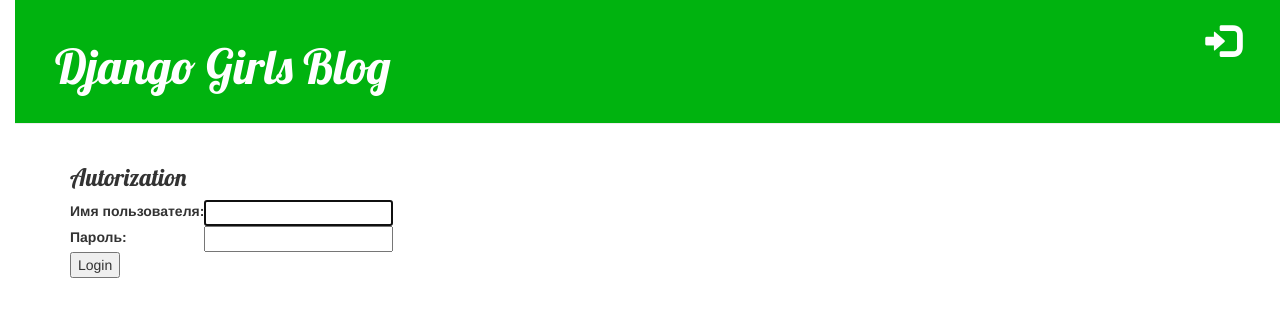
After one commit to AlTrubinov/Django_learning_blog, a Django app: page /accounts/login/ in a window 1280 px wide. The commit adds this page. Shown: the top 317 px of the page. Run offline with Django 4.2, Linux system fonts and the light colour scheme; some libraries are stand-ins or nearby versions.

Commit message:
Added views to users login/logout inside the site.

```diff
--- a/Django_learning_blog/settings.py
+++ b/Django_learning_blog/settings.py
@@ -124,3 +124,5 @@
 # https://docs.djangoproject.com/en/4.0/ref/settings/#default-auto-field
 
 DEFAULT_AUTO_FIELD = 'django.db.models.BigAutoField'
+
+LOGIN_REDIRECT_URL = '/'
--- a/Django_learning_blog/urls.py
+++ b/Django_learning_blog/urls.py
@@ -15,8 +15,11 @@
 """
 from django.contrib import admin
 from django.urls import path, include
+from django.contrib.auth import views
 
 urlpatterns = [
     path('admin/', admin.site.urls),
+    path('accounts/login/', views.LoginView.as_view(), name='login'),
+    path('accounts/logout/', views.LogoutView.as_view(next_page='/'), name='logout'),
     path('', include('blog.urls'))
 ]
--- a/blog/templates/blog/base.html
+++ b/blog/templates/blog/base.html
@@ -13,6 +13,9 @@
             {% if user.is_authenticated %}
                 <a href="{% url 'post_new' %}" class="top-menu"><span class="glyphicon glyphicon-plus"></span></a>
                 <a href="{% url 'post_draft_list' %}" class="top-menu"><span class="glyphicon glyphicon-edit"></span></a>
+                <p class="top-menu">Hello there, {{ user.username }} <small>(<a href="{% url 'logout' %}" class="glyphicon glyphicon-log-out"></a>)</small></p>
+            {% else %}
+                <a href="{% url 'login' %}" class="top-menu"><span class="glyphicon glyphicon-log-in"></span></a>
             {% endif %}
             <h1><a href="/">Django Girls Blog</a></h1>
         </div>
--- /dev/null
+++ b/blog/templates/registration/login.html
@@ -0,0 +1,25 @@
+{% extends 'blog/base.html' %}
+
+{% block content %}
+    {% if form.errors %}
+        <p>Your username and password didn't match. Please try again.</p>
+    {% endif %}
+
+    <form method="post" action="{% url 'login' %}">
+    {% csrf_token %}
+        <h3>Autorization</h3>
+        <table>
+        <tr>
+            <td>{{ form.username.label_tag }}</td>
+            <td>{{ form.username }}</td>
+        </tr>
+        <tr>
+            <td>{{ form.password.label_tag }}</td>
+            <td>{{ form.password }}</td>
+        </tr>
+        </table>
+
+        <input type="submit" value="Login" />
+        <input type="hidden" name="next" value="{{ next }}" />
+    </form>
+{% endblock %}
--- a/blog/views.py
+++ b/blog/views.py
@@ -2,6 +2,7 @@
 from django.utils import timezone
 from django.shortcuts import render, get_object_or_404, redirect
 from .forms import PostForm
+from django.contrib.auth.decorators import login_required
 
 
 def post_list(request):
@@ -14,6 +15,7 @@
     return render(request, 'blog/post_detail.html', {'post': post})
 
 
+@login_required
 def post_new(request):
     if request.method == "POST":
         form = PostForm(request.POST)
@@ -27,6 +29,7 @@
     return render(request, 'blog/post_edit.html', {'form': form})
 
 
+@login_required
 def post_edit(request, pk):
     post = get_object_or_404(Post, pk=pk)
     if request.method == "POST":
@@ -41,17 +44,20 @@
     return render(request, 'blog/post_edit.html', {'form': form})
 
 
+@login_required
 def post_draft_list(request):
     posts = Post.objects.filter(published_date__isnull=True).order_by('created_date')
     return render(request, 'blog/post_draft_list.html', {'posts': posts})
 
 
+@login_required
 def post_publish(request, pk):
     post = get_object_or_404(Post, pk=pk)
     post.publish()
     return redirect('post_detail', pk=pk)
 
 
+@login_required
 def post_remove(request, pk):
     post = get_object_or_404(Post, pk=pk)
     post.delete()
```
